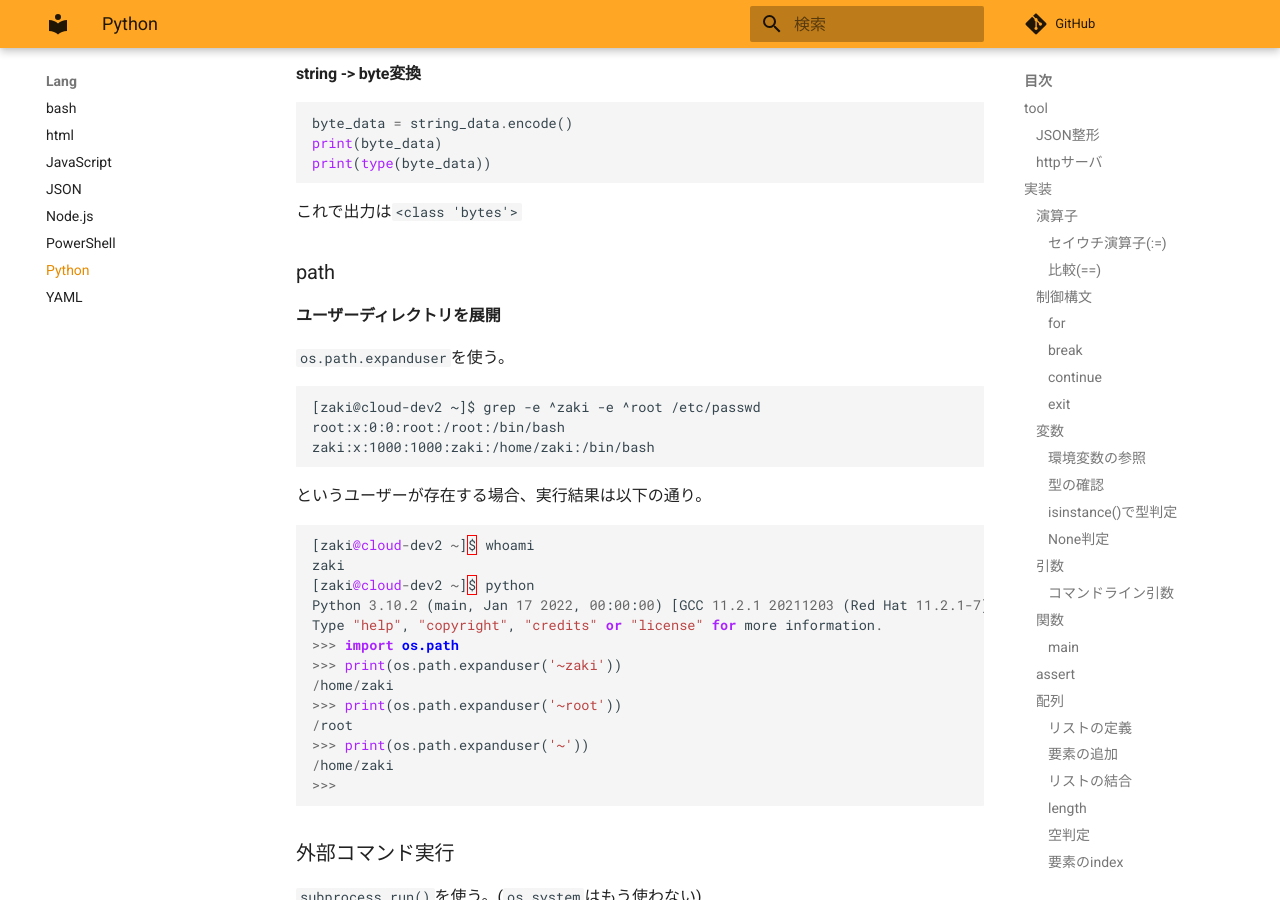
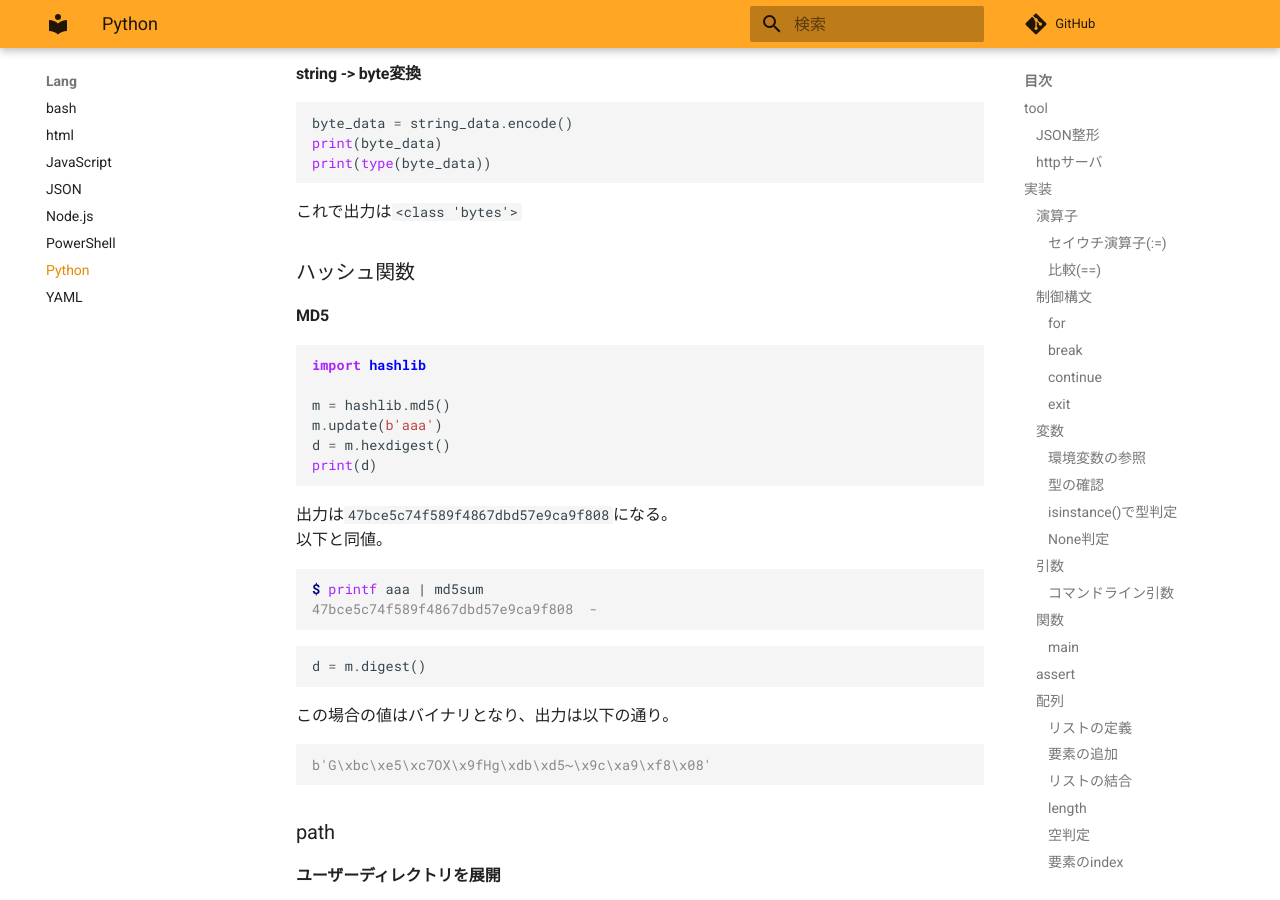
Before and after one commit to zaki-lknr/docs, an MkDocs documentation site: the page built from docs/lang/python.md, in a window 1280 px wide and 900 px high, scrolled down 12416 px. Built offline with MkDocs 1.6.1 and Material for MkDocs 9.7.7, drawn with Linux system fonts in a browser that asks for light colours; comment, search, counter and statistics services are not loaded.

Commit message:
add: lang/python: md5

````diff
--- a/docs/lang/python.md
+++ b/docs/lang/python.md
@@ -663,6 +663,37 @@ print(type(byte_data))
 
 これで出力は`<class 'bytes'>`
 
+### ハッシュ関数
+
+#### MD5
+
+```python
+import hashlib
+
+m = hashlib.md5()
+m.update(b'aaa')
+d = m.hexdigest()
+print(d)
+```
+
+出力は`47bce5c74f589f4867dbd57e9ca9f808`になる。
+以下と同値。
+
+```console
+$ printf aaa | md5sum
+47bce5c74f589f4867dbd57e9ca9f808  -
+```
+
+```python
+d = m.digest()
+```
+
+この場合の値はバイナリとなり、出力は以下の通り。
+
+```console
+b'G\xbc\xe5\xc7OX\x9fHg\xdb\xd5~\x9c\xa9\xf8\x08'
+```
+
 ### path
 
 #### ユーザーディレクトリを展開
````
